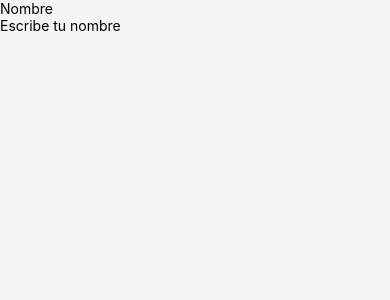
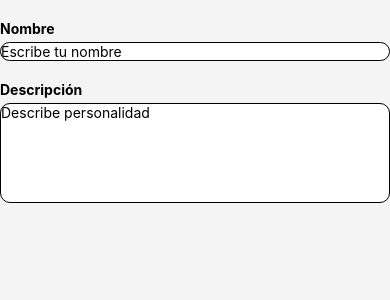
Before and after one commit to edgarmauricio123/Hola_Mundo, a React Native app: screen / in a window 390 px wide. Shown: the top 300 px of the page. Built offline with nearby package versions, Linux system fonts and the light colour scheme.

Commit message:
8.Configuraciones del textInput

```diff
--- a/src/pages/Formulario.tsx
+++ b/src/pages/Formulario.tsx
@@ -7,8 +7,10 @@ import { TextInput } from 'react-native';
 export default function Formulario() {
     return (
         <SafeAreaView style={styles.main}>
-        <Text>Nombre</Text>
-        <TextInput placeholder='Escribe tu nombre'/>
+            <Text style={styles.label}>Nombre</Text>
+            <TextInput style={styles.input} placeholder='Escribe tu nombre' />
+            <Text style={styles.label}>Descripción</Text>
+            <TextInput multiline={true} numberOfLines={4} style={[styles.input, styles.textarea]} placeholder='Describe personalidad' />
         </SafeAreaView>
     );
 }
@@ -19,6 +21,23 @@ const styles = StyleSheet.create({
         backgroundColor: '#f4f4f4ff',
         padding: Platform.OS === 'android' ? StatusBar.currentHeight : 44,
     },
+    label: {
+        fontWeight: 'bold',
+        marginTop: 20,
+        marginBottom: 5,
 
+    },
+    input: {
+        borderWidth: 1,
+        borderColor: '#000000ff',
+        borderRadius: 10,
+        backgroundColor: '#fff',
+
+    },
+    textarea: {
+        height: 100,
+        textAlignVertical: 'top',
+
+    },
 
 });
```
Lines whose indentation alone changed are shown as unchanged.
